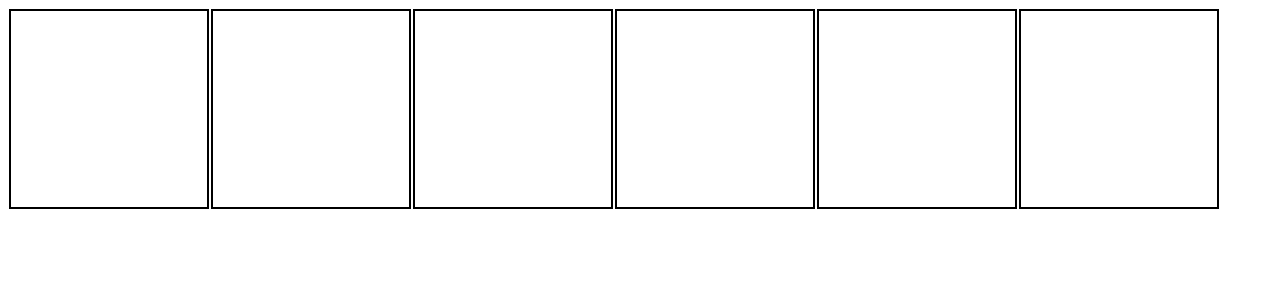
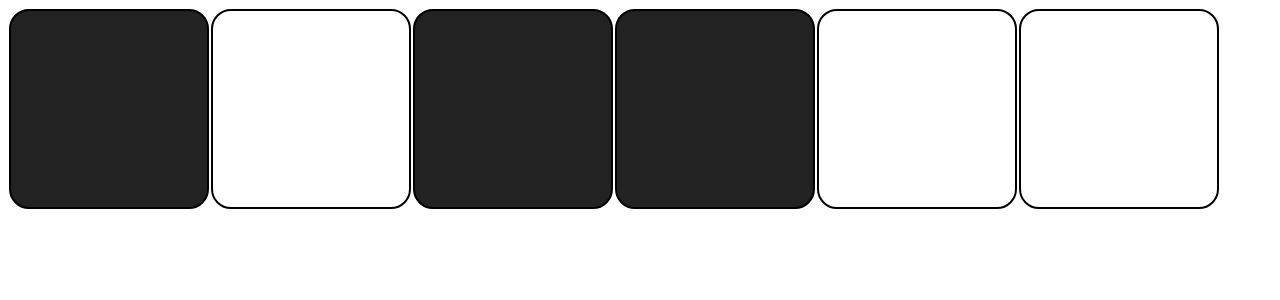
Before and after one commit to nathanjh-28/colored-squares, a React (Create React App) app: page / in a window 1280 px wide. Shown: the top 300 px of the page. Built offline with nearby package versions, Linux system fonts and the light colour scheme.

Commit message:
ch2 complete dynamic styling w state

```diff
--- a/src/App.js
+++ b/src/App.js
@@ -1,12 +1,13 @@
 import React from "react";
 import './style.css'
 import boxData from './boxData'
+import Box from './Box'
 
 function App() {
 
   const [boxes, setBoxes] = React.useState(boxData)
 
-  const boxElements = boxes.map(box => (<div key={box.id} className="box"></div>))
+  const boxElements = boxes.map(box => (<Box key={box.id} on={box.on} />))
 
   return (
     <main>
--- /dev/null
+++ b/src/Box.js
@@ -0,0 +1,13 @@
+import React from "react";
+
+export default function box(props) {
+
+    const styles = {
+        backgroundColor: props.on ? "#222" : "None"
+
+    }
+
+    return (
+        <div style={styles} className="box"></div>
+    )
+}
--- a/src/style.css
+++ b/src/style.css
@@ -12,4 +12,5 @@
     height: 200px;
     border: 2px solid black;
     margin: 1px;
+    border-radius: 10%;
 }
```
Also changed, not shown: challenges.txt (added), 1 other file (tests, documents, lock files or other folders).
